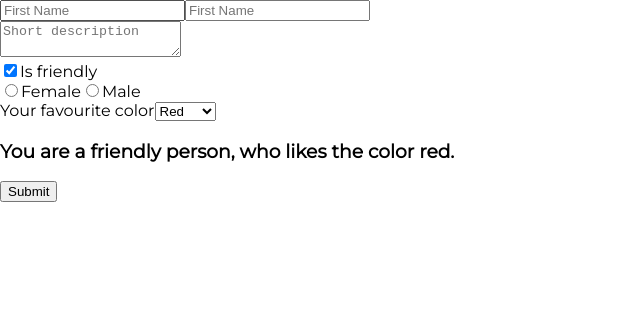
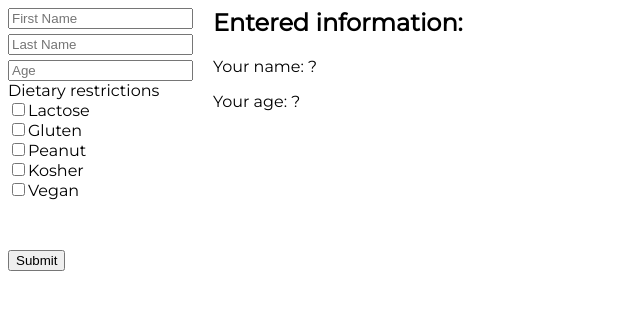
Before and after one commit to NuttyYokel/react-todos, a React app: page / in a window 1280 px wide. Shown: the whole page, without its empty margins (0-640 px from the left). Built offline with nearby package versions, Linux system fonts and the light colour scheme.

Commit message:
implement a form with multiple checkboxes

```diff
--- a/index.js
+++ b/index.js
@@ -7,111 +7,120 @@ class App extends React.Component {
     this.state = {
       firstName: '',
       lastName: '',
-      description: '',
-      isFriendly: true,
-      gender: '',
-      color: 'red'
+      age: '',
+      dietaryRestrictions: {
+        lactose: false,
+        gluten: false,
+        peanut: false,
+        kosher: false,
+        vegan: false
+      }
     };
 
-    this.handleChange = this.handleChange.bind(this);
+    this.handleInputChange = this.handleInputChange.bind(this);
     this.handleSubmit = this.handleSubmit.bind(this);
+  }
+
+  handleInputChange(event) {
+    const { name, value, type, checked } = event.target;
+    if (type === 'checkbox') {
+      this.setState(oldState => ({
+        ...oldState,
+        dietaryRestrictions: {
+          ...oldState.dietaryRestrictions,
+          [name]: checked
+        }
+      }));
+    } else {
+      this.setState({ [name]: value });
+    }
+  }
+
+  handleSubmit(event) {
+    event.preventDefault();
+    console.log(this.state);
   }
 
   render() {
     return (
-      <form onSubmit={this.handleSubmit}>
+      <div className='main-container'>
+        <form className='person-form' onSubmit={this.handleSubmit}>
           <input
-          type='text'
+            name='firstName'
+            value={this.state.firstName}
+            onChange={this.handleInputChange}
             placeholder='First Name'
-          name='firstName'
-          onChange={this.handleChange}
-          value={this.state.firstName}
           />
           <input
-          type='text'
-          placeholder='First Name'
             name='lastName'
-          onChange={this.handleChange}
             value={this.state.lastName}
+            onChange={this.handleInputChange}
+            placeholder='Last Name'
           />
-        <br />
-        <textarea
-          placeholder='Short description'
-          name='description'
-          onChange={this.handleChange}
-          value={this.state.description}
+          <input
+            name='age'
+            value={this.state.age}
+            onChange={this.handleInputChange}
+            placeholder='Age'
           />
-        <br />
+
+          <label>Dietary restrictions</label>
           <label>
             <input
               type='checkbox'
-            name='isFriendly'
-            checked={this.state.isFriendly}
-            onChange={this.handleChange}
+              name='lactose'
+              onChange={this.handleInputChange}
+              checked={this.state.dietaryRestrictions.lactose}
             />
-          Is friendly
+            Lactose
           </label>
-        <br />
           <label>
             <input
-            type='radio'
-            name='gender'
-            value='female'
-            checked={this.state.gender === 'female'}
-            onChange={this.handleChange}
+              type='checkbox'
+              name='gluten'
+              onChange={this.handleInputChange}
+              checked={this.state.dietaryRestrictions.gluten}
             />
-          Female
+            Gluten
+          </label>
+          <label>
+            <input
+              type='checkbox'
+              name='peanut'
+              onChange={this.handleInputChange}
+              checked={this.state.dietaryRestrictions.peanut}
+            />
+            Peanut
+          </label>
+          <label>
+            <input
+              type='checkbox'
+              name='kosher'
+              onChange={this.handleInputChange}
+              checked={this.state.dietaryRestrictions.kosher}
+            />
+            Kosher
+          </label>
+          <label>
+            <input
+              type='checkbox'
+              name='vegan'
+              onChange={this.handleInputChange}
+              checked={this.state.dietaryRestrictions.vegan}
+            />
+            Vegan
           </label>
 
-        <label>
-          <input
-            type='radio'
-            name='gender'
-            value='male'
-            checked={this.state.gender === 'male'}
-            onChange={this.handleChange}
-          />
-          Male
-        </label>
-        <br />
-        <label>Your favourite color</label>
-        <select
-          value={this.state.color}
-          onChange={this.handleChange}
-          name='color'
-        >
-          <option value='red'>Red</option>
-          <option value='green'>Green</option>
-          <option value='blue'>Blue</option>
-          <option value='yellow'>Yellow</option>
-        </select>
+          <button className='submit-button'>Submit</button>
+        </form>
 
-        <h3>
-          You are {this.state.isFriendly ? 'a' : 'not a'} friendly
-          {this.state.gender ? ' ' + this.state.gender : ' person'}
-          {this.state.firstName ? ' called ' + this.state.firstName : ''}, who
-          likes the color {this.state.color}.
-        </h3>
-
-        <button>Submit</button>
-      </form>
+        <section className='overview-container'>
+          <h2>Entered information:</h2>
+          <p>Your name: {this.state.firstName ? this.state.firstName : '?'}</p>
+          <p>Your age: {this.state.age ? this.state.age : '?'}</p>
+        </section>
+      </div>
     );
-  }
-
-  handleChange(event) {
-    let { value, name, type, checked } = event.target;
-    if (type === 'checkbox') {
-      value = checked;
-    }
-    this.setState(oldState => ({
-      ...oldState,
-      [name]: value
-    }));
-  }
-
-  handleSubmit(event) {
-    event.preventDefault();
-    console.log('submitting', this.state);
   }
 }
 
--- a/style.css
+++ b/style.css
@@ -1,4 +1,30 @@
 body {
-  margin: 0;
   font-family: 'Montserrat', sans-serif;
 }
+
+.person-form {
+  display: flex;
+  flex-direction: column;
+  align-items: flex-start;
+}
+
+.person-form input + input {
+  margin-top: 5px;
+}
+
+.submit-button {
+  margin-top: 50px;
+}
+
+.main-container {
+  display: flex;
+  flex-direction: row;
+}
+
+.overview-container {
+  margin-left: 20px;
+}
+
+.overview-container h2 {
+  margin-top: 0;
+}
```
Lines whose indentation alone changed are shown as unchanged.
